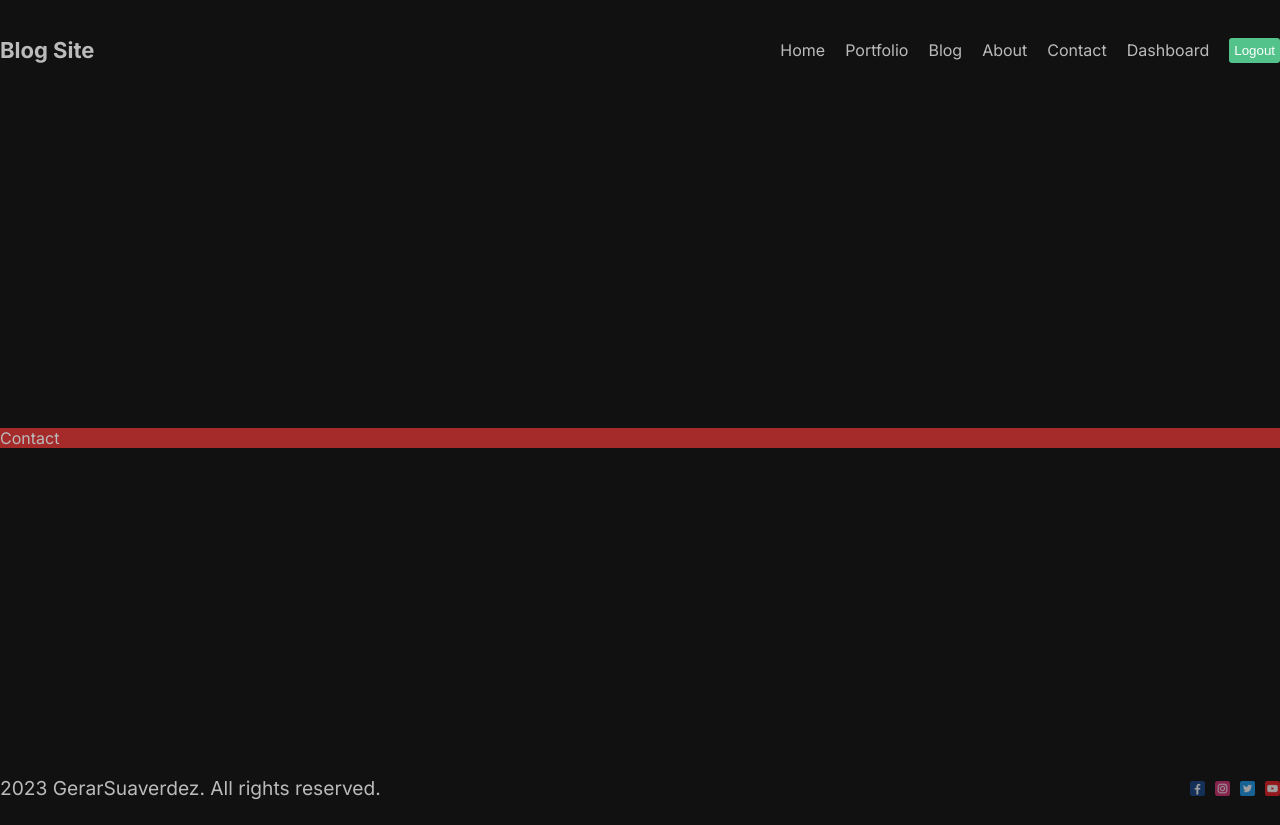
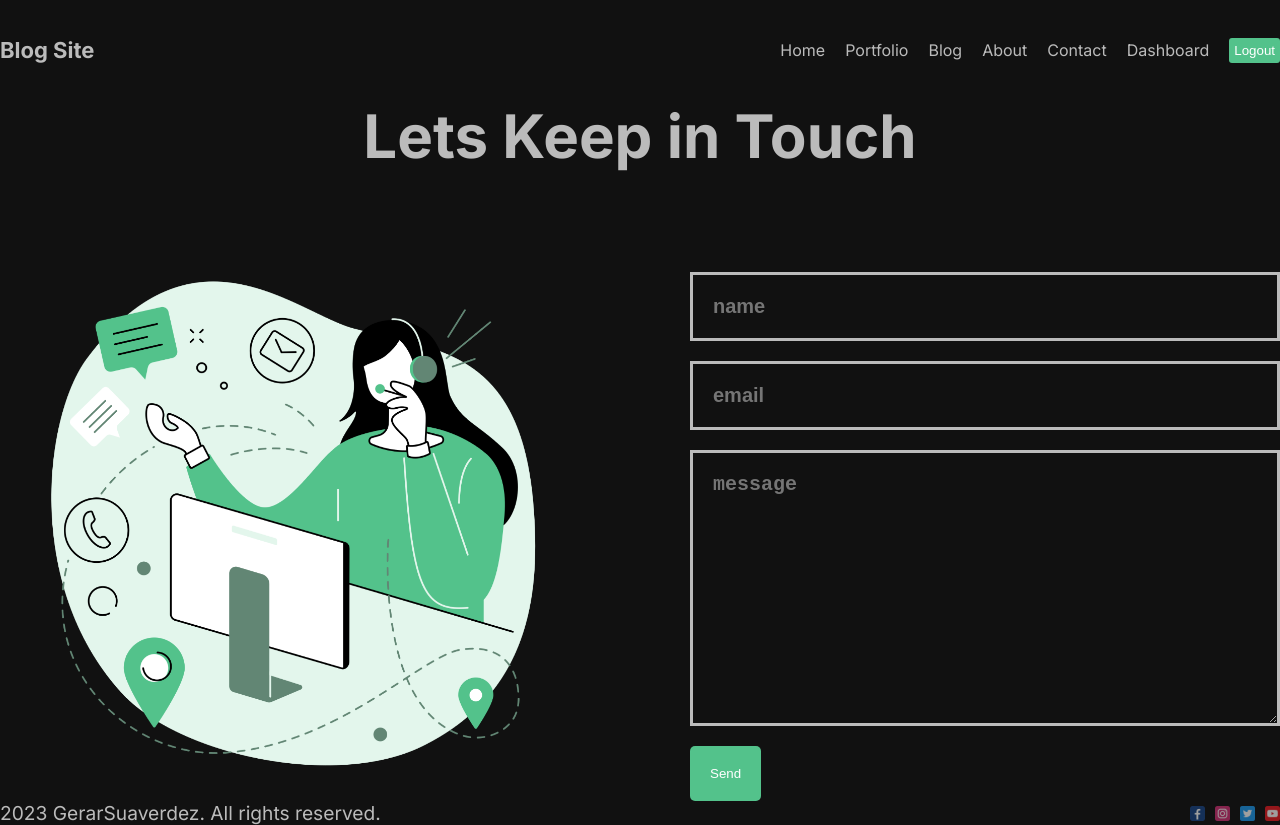
Before and after one commit to gerarjon/next-blogsite, a Next.js app: page /contact in a window 1280 px wide. Before the commit the page ends 800 px from the top, so only its background shows below. Built offline with nearby package versions, Linux system fonts and the light colour scheme.

Commit message:
created contact page and added animation to homepage image

```diff
--- a/src/app/about/page.jsx
+++ b/src/app/about/page.jsx
@@ -32,6 +32,7 @@
           <p className={styles.desc}>
             Lorem ipsum dolor sit amet consectetur adipisicing elit. Eum unde iure sed culpa, recusandae nobis reprehenderit exercitationem, cupiditate quae saepe veniam, molestias soluta! Excepturi delectus perspiciatis quis recusandae! Beatae, possimus.
           </p>
+          <br />
           <Button url="/contact" text="Contact" />
         </div>
       </div>
--- a/src/app/about/page.module.css
+++ b/src/app/about/page.module.css
@@ -0,0 +1,41 @@
+.container {
+
+}
+
+.imgContainer {
+  width: 100%;
+  height: 300px;
+  position: relative;
+}
+
+.img {
+  object-fit: cover;
+  filter: grayscale(100%);
+}
+
+.imgText {
+  position: absolute;
+  bottom: 20px;
+  left: 20px;
+  background-color: #53c28b;
+  padding: 5px;
+  color: #fff;
+}
+
+.textContainer {
+  display: flex;
+  gap: 100px;
+}
+
+.item {
+  flex: 1;
+  margin-top: 50px;
+  flex-direction: column;
+  gap: 30px;
+}
+
+.desc {
+  font-size: 18px;
+  font-weight: 300;
+  text-align: justify;
+}
--- a/src/app/contact/page.jsx
+++ b/src/app/contact/page.jsx
@@ -1,10 +1,32 @@
+import Image from 'next/image'
 import React from 'react'
 import styles from './page.module.css'
+import Button from '@/components/button/Button'
 
 const Contact = () => {
   return (
-    <div>
-      <div className={styles.contact}>Contact</div>
+    <div className={styles.container}>
+      <h1 className={styles.title}>Lets Keep in Touch</h1>
+      <div className={styles.content}>
+        <div className={styles.imgContainer}>
+          <Image
+            src="/contact.png"
+            alt=""
+            fill={true}
+            className={styles.img}
+          />
+        </div>
+        <form action="" className={styles.form}>
+          <input type="text" placeholder='name' className={styles.input} />
+          <input type="text" placeholder='email' className={styles.input} />
+          <textarea
+            className={styles.textArea} placeholder="message"
+            cols="30"
+            rows="10"
+          ></textarea>
+          <Button url="#" text="Send" />
+        </form>
+      </div>
     </div>
   )
 }
--- a/src/app/contact/page.module.css
+++ b/src/app/contact/page.module.css
@@ -1,3 +1,53 @@
-.contact {
-  background-color: brown;
+.container {
+
 }
+
+.title {
+  font-size: 60px;
+  margin-bottom: 100px;
+  text-align: center;
+}
+
+.content {
+  display: flex;
+  align-items: center;
+  gap: 100px;
+}
+
+.imgContainer {
+  flex: 1;
+  height: 500px;
+  position: relative;
+}
+
+.img {
+  object-fit: contain;
+  animation: move 3s infinite ease alternate;
+}
+
+@keyframes move {
+  from {
+    transform: translateY(-15px);
+  }
+  to {
+    transform: translateY(0px) scale(1.03);
+  }
+}
+
+.form {
+  flex: 1;
+  display: flex;
+  flex-direction: column;
+  gap: 20px;
+}
+
+.input, .textArea {
+  padding: 20px;
+  background-color: transparent;
+  border: none;
+  outline: none;
+  color: #bbb;
+  border: 3px solid #bbb;
+  font-size: 20px;
+  font-weight: bold;
+}
--- a/src/app/page.module.css
+++ b/src/app/page.module.css
@@ -21,7 +21,17 @@
 .img {
   width: 100%;
   height: 500px;
-  object-fit: cover;
+  object-fit: contain;
+  animation: move 3s infinite ease alternate;
+}
+
+@keyframes move {
+  from {
+    transform: translateY(-10px);
+  }
+  to {
+    transform: translateY(10px) scale(1.03);
+  }
 }
 
 .desc {
```
